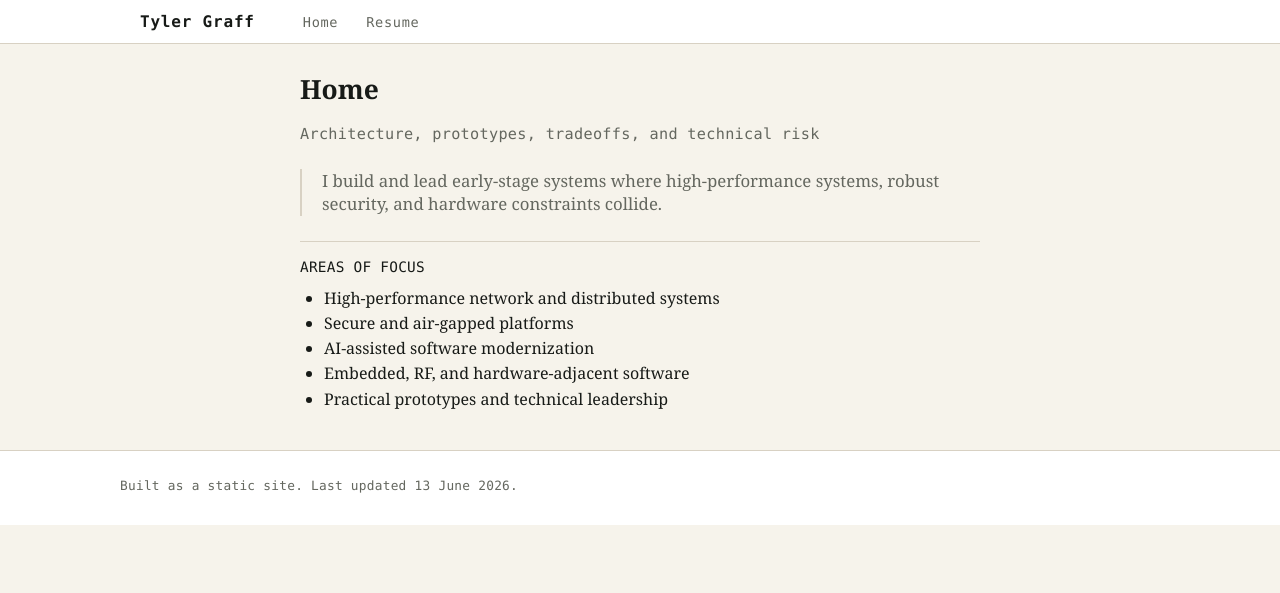
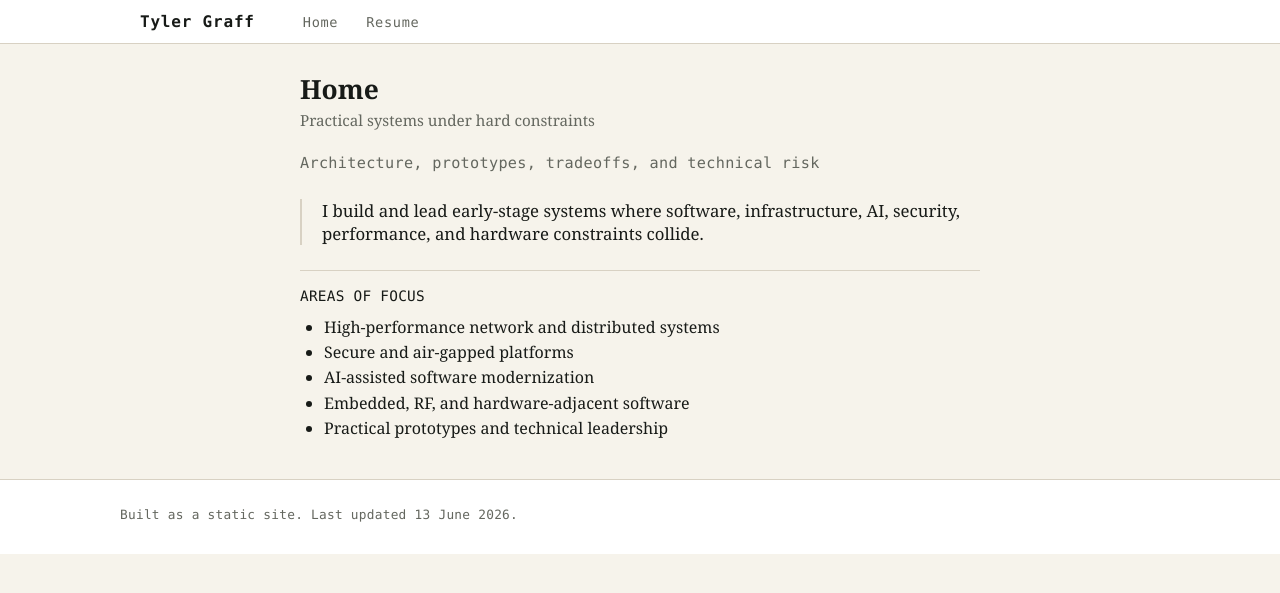
Before and after one commit to tylergraff/tylergraff.github.io, a Jekyll site: the page built from index.md, in a window 1280 px wide. Shown: the top 593 px of the page. Built offline with Jekyll 4.4.1, drawn with Linux system fonts in a browser that asks for light colours.

Commit message:
content tweaks

```diff
--- a/index.md
+++ b/index.md
@@ -3,15 +3,15 @@ layout: page
 title: Home
 ---
 
+Practical systems under hard constraints
+{: .positioning-line }
+
 Architecture, prototypes, tradeoffs, and technical risk
 {: .tagline }
 
-{: .positioning-line }
-
-
 <div class="intro-block" markdown="1">
 
-I build and lead early-stage systems where high-performance systems, robust security, and hardware constraints collide.
+I build and lead early-stage systems where software, infrastructure, AI, security, performance, and hardware constraints collide.
 
 </div>
 
```
